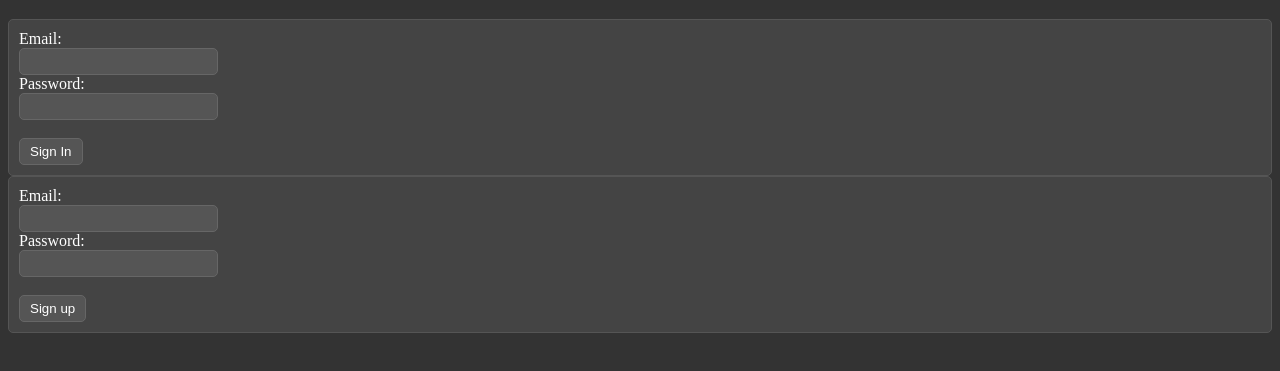
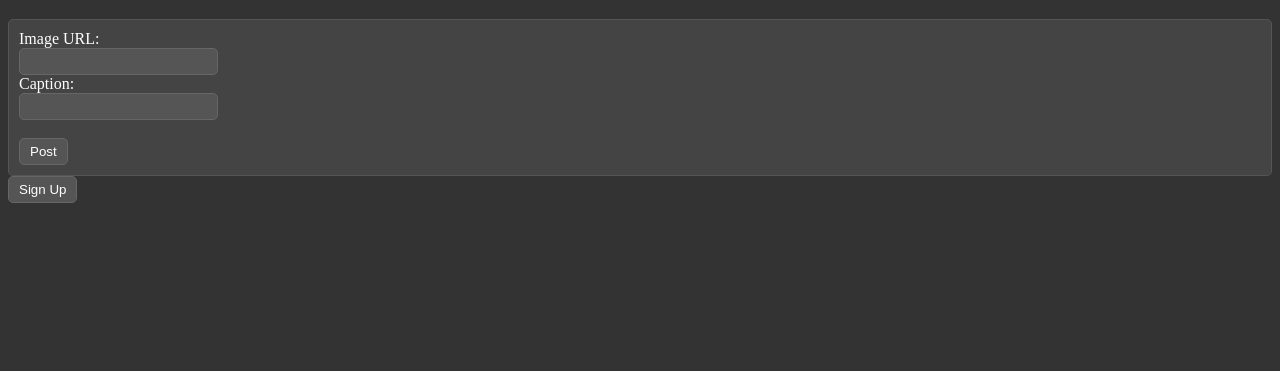
Before and after one commit to codebuild101yt/network-nook, a plain HTML site: page index.html in a window 1280 px wide. Shown: the part 61-432 px from the top of the page. Drawn offline with Linux system fonts and the light colour scheme; no server answers.

Commit message:
Update index.html

```diff
--- a/index.html
+++ b/index.html
@@ -8,25 +8,9 @@
 </head>
 <body>
   <h1>The Network Nook</h1>
-  <div id="sign-in-form">
-    <form id="login-form" action="javascript:void(0);">
-      <label for="login-email">Email:</label><br>
-      <input type="text" id="login-email" name="login-email"><br>
-      <label for="login-password">Password:</label><br>
-      <input type="password" id="login-password" name="login-password"><br><br>
-      <button type="submit">Sign In</button>
-    </form>
-    <form id="signup-form">
-  <label for="signup-email">Email:</label><br>
-  <input type="email" id="signup-email" name="signup-email"><br>
-  <label for="signup-password">Password:</label><br>
-  <input type="password" id="signup-password" name="signup-password"><br><br>
-  <button type="submit">Sign up</button>
-</form>
 
-  </div>
   <div id="posts"></div>
-  <div id="upload-form-container" style="display:none;">
+
   <form id="upload-form" action="javascript:void(0);">
     <label for="image-url">Image URL:</label><br>
     <input type="text" id="image-url" name="image-url"><br>
@@ -34,12 +18,19 @@
     <input type="text" id="caption" name="caption"><br><br>
     <button type="submit">Post</button>
   </form>
-  </div>
+
+  <button id="signup-button">Sign Up</button>
+
   <script src="https://www.gstatic.com/firebasejs/7.14.4/firebase-app.js"></script>
   <script src="https://www.gstatic.com/firebasejs/7.14.4/firebase-database.js"></script>
   <script src="config.js"></script>
   <script src="realtime-listener.js"></script>
   <script src="add-post.js"></script>
-  <script src="main.js"></script>
+  <script>
+    const signupButton = document.querySelector('#signup-button');
+    signupButton.addEventListener('click', () => {
+      window.location.href = 'signup.html';
+    });
+  </script>
 </body>
 </html>
```
Lines whose indentation alone changed are shown as unchanged.
